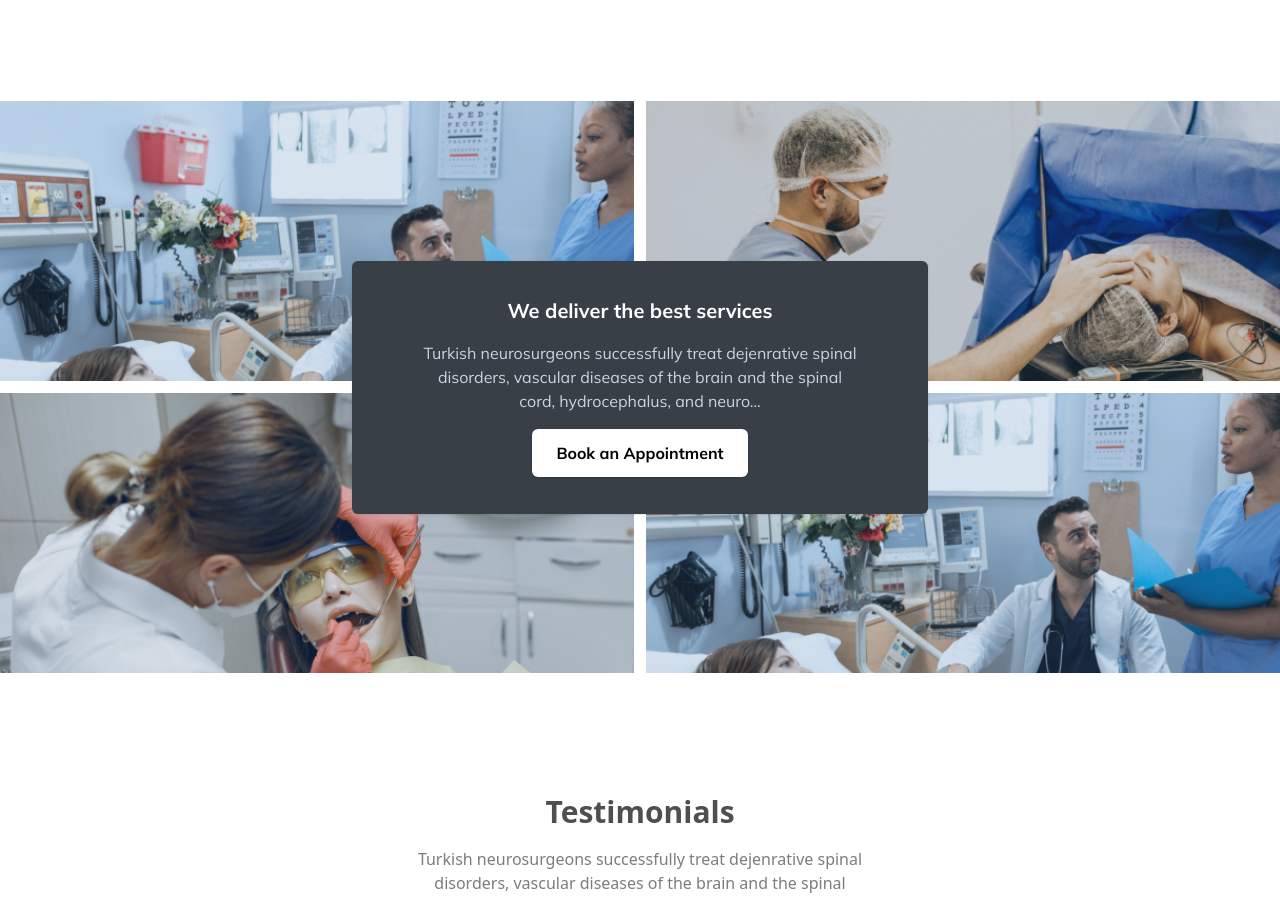
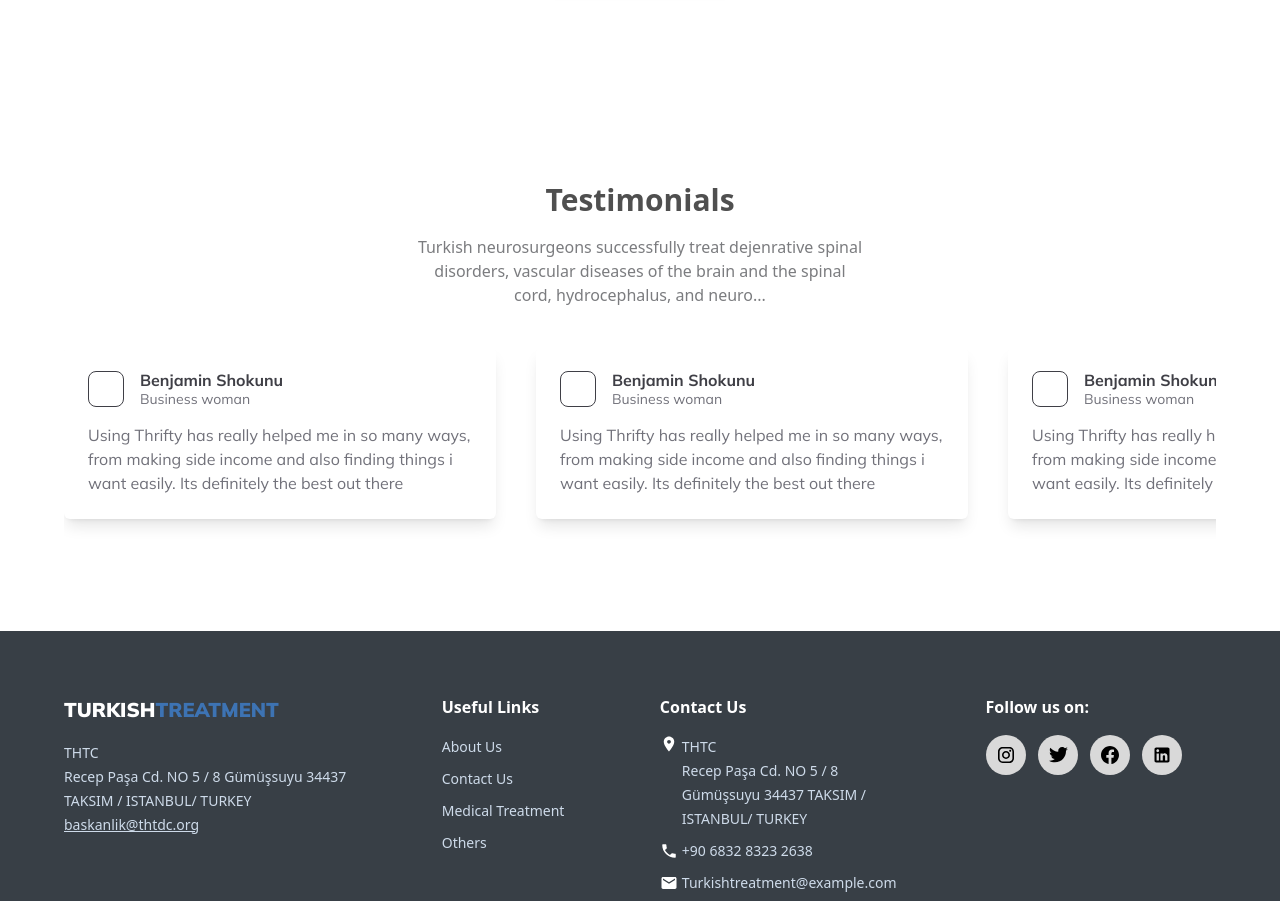
Before and after one commit to Hennydev/turkishmedicine, a website: page index.html in a window 1280 px wide. Shown: the part 2042-2943 px from the top of the page. Drawn offline with nearby package versions, Linux system fonts and the light colour scheme.

Commit message:
commented out a section

```diff
--- a/index.html
+++ b/index.html
@@ -866,7 +866,7 @@
         </p>
       </button>
     </div>
-    <div class="mb-10 h-full relative w-full">
+    <!-- <div class="mb-10 h-full relative w-full">
       <div
         class="flex flex-row items-center mb-3 space-x-3 md:h-[35vh] h-[35vh] justify-between w-full"
       >
@@ -942,7 +942,7 @@
           </p>
         </button>
       </div>
-    </div>
+    </div> -->
     <div id="testimonial" class="flex flex-row mx-auto justify-center items-center pt-20">
       <p class="font-[700] md:text-[30px] text-xl md:leading-[37.65px]">
         Testimonials
```
